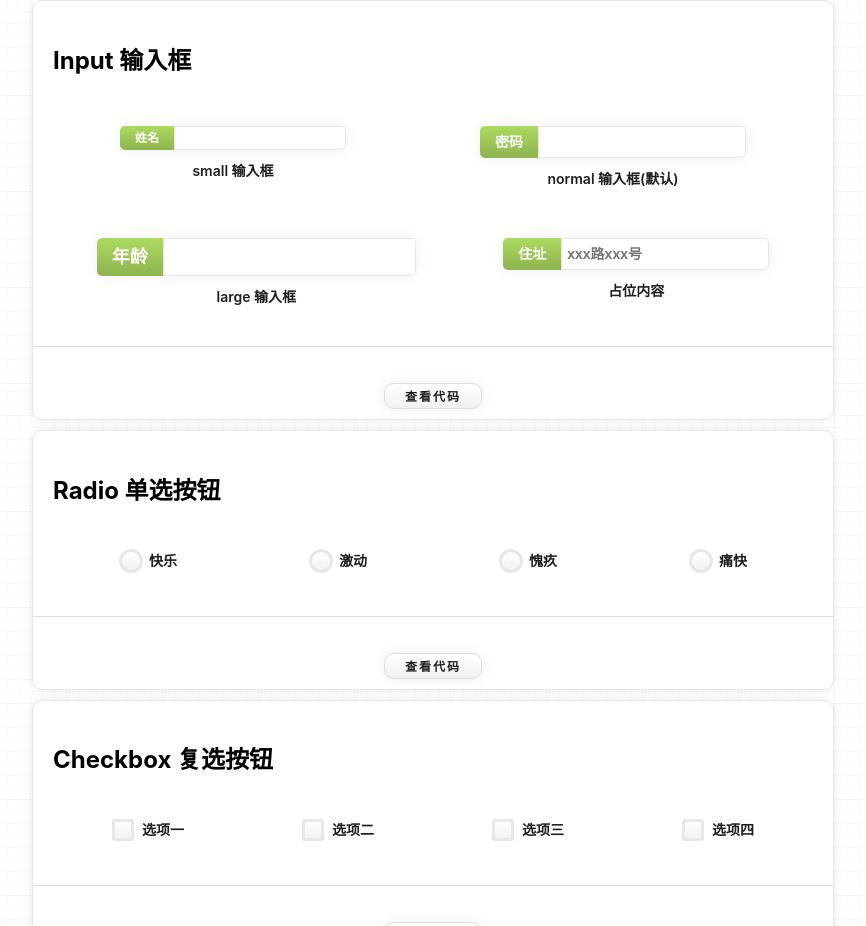
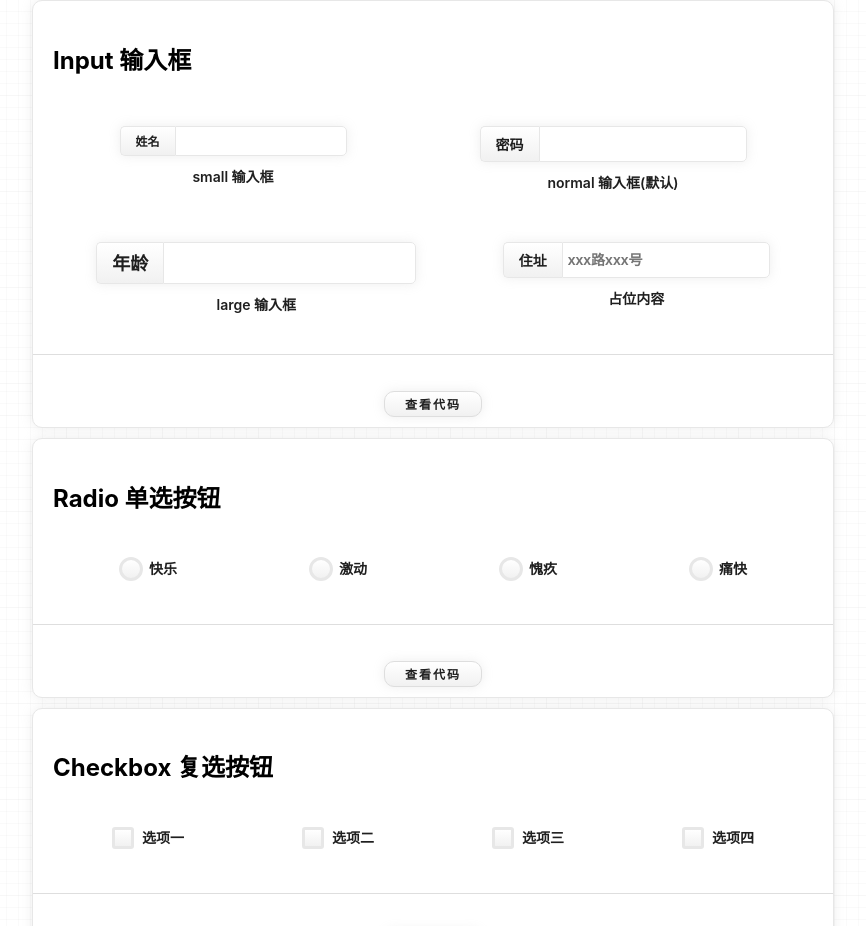
Before and after one commit to undefine4080/Wood-UI-React, a React (Vite) app: page / in a window 1280 px wide. Shown: the part 3616-4542 px from the top of the page, without its empty margins (318-1184 px from the left). Built offline with nearby package versions, Linux system fonts and the light colour scheme; a small style sheet from the web is missing.

Commit message:
style: Input 样式调整

```diff
--- a/src/components/Input/Input.tsx
+++ b/src/components/Input/Input.tsx
@@ -11,7 +11,7 @@ interface propsInput extends commonProps {
 }
 
 const Input: React.FC<propsInput> = ( props ) => {
-    const { id, size = "normal", name, label, type = 'text', placeholder, value, onChange } = props;
+    const { id, size = "normal", name, label, type = 'text', placeholder, value, onChange, style, min, max } = props;
     const classList = `wdu-input-container wdu-input-${ size }`;
 
     const [ inputValue, setInputValue ] = useState( value );
@@ -25,7 +25,16 @@ const Input: React.FC<propsInput> = ( props ) => {
             {
                 label && <label htmlFor={ id } className="wdu-input-label">{ label?.toString() }</label>
             }
-            <input id={ id } value={ inputValue } type={ type } name={ name } className="wdu-input-input" placeholder={ placeholder?.toString() } onChange={ onChange } />
+            <input id={ id }
+                value={ inputValue }
+                type={ type }
+                name={ name }
+                min={ min }
+                max={ max }
+                className="wdu-input-input"
+                placeholder={ placeholder?.toString() }
+                onChange={ onChange }
+                style={ style } />
         </div>
     );
 };
--- a/src/components/Input/input.less
+++ b/src/components/Input/input.less
@@ -25,13 +25,15 @@
 
     &:focus {
         transition: all 0.3s;
-        border-color: rgb(112, 112, 112);
+        border-color: rgb(156, 156, 156);
     }
 }
 
 .wdu-input-label {
-    .wdu-bg-success();
+    .wdu-bg-plain();
+    .wdu-border-light();
     font-size: 16px;
+    border-right: none;
     font-weight: bold;
     height: 100%;
     box-sizing: border-box;
@@ -40,7 +42,7 @@
     width: max-content;
     flex-grow: 0;
     padding: 5px 15px;
-    color: white;
+    color: @wdu-font-color-title ;
 }
 
 .wdu-input-small {
@@ -51,11 +53,10 @@
     }
 
     &>label {
-        color: white;
-        line-height: 14px;
+        line-height: 20px;
     }
 
-    height: 24px;
+    height: 30px;
 }
 
 .wdu-input-normal {
@@ -66,11 +67,10 @@
     }
 
     &>label {
-        color: white;
-        line-height: 22px;
+        line-height: 26px;
     }
 
-    height: 32px;
+    height: 36px;
 }
 
 .wdu-input-large {
@@ -81,9 +81,8 @@
     }
 
     &>label {
-        color: white;
-        line-height: 28px;
+        line-height: 32px;
     }
 
-    height: 38px;
+    height: 42px;
 }
```
